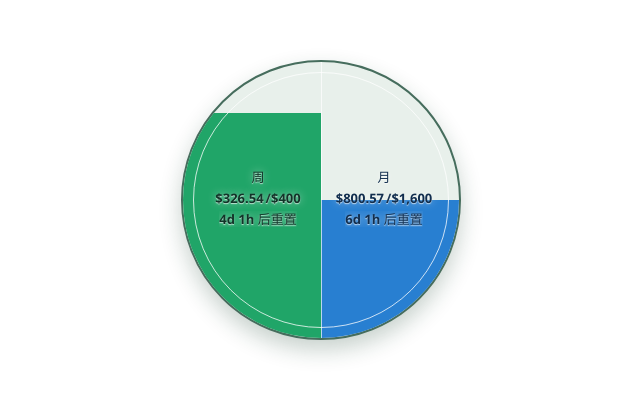
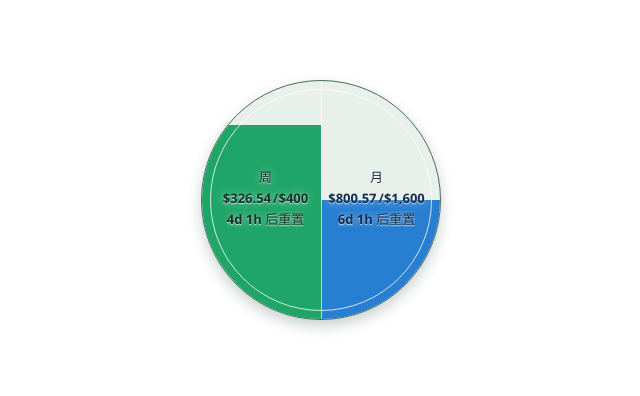
Before and after one commit to YahooYuan666/3r-waterline, a React (Vite) app: page / in a window 1280 px wide. Shown: the part 200-596 px from the top of the page, without its empty margins (319-959 px from the left). Built offline with nearby package versions, Linux system fonts and the light colour scheme.

Commit message:
feat: compact the quota overlay

```diff
--- a/src/styles.css
+++ b/src/styles.css
@@ -29,11 +29,11 @@ button:focus-visible {
   display: grid;
   min-height: 100dvh;
   place-items: center;
-  padding: 16px;
+  padding: 8px;
 }
 
 .waterline-overlay {
-  width: min(100%, 280px);
+  width: min(100%, 240px);
 }
 
 .quota-vessel {
@@ -41,10 +41,10 @@ button:focus-visible {
   width: 100%;
   aspect-ratio: 1;
   overflow: hidden;
-  border: 2px solid #466d5d;
+  border: 1px solid #466d5d;
   border-radius: 50%;
   background: #e8f0eb;
-  box-shadow: 0 10px 22px rgb(19 62 43 / 24%);
+  box-shadow: 0 6px 14px rgb(19 62 43 / 24%);
   isolation: isolate;
 }
 
@@ -77,7 +77,7 @@ button:focus-visible {
 
 .vessel-gloss {
   position: absolute;
-  inset: 10px;
+  inset: 8px;
   z-index: 3;
   border: 1px solid rgb(255 255 255 / 76%);
   border-radius: 50%;
@@ -86,7 +86,7 @@ button:focus-visible {
 
 .quota-content {
   position: absolute;
-  inset: 38px 12px 44px;
+  inset: 31px 8px 37px;
   z-index: 4;
   display: grid;
   grid-template-columns: 1fr 1fr;
@@ -149,9 +149,9 @@ button:focus-visible {
 
 .state-notice {
   position: absolute;
-  right: 30px;
-  bottom: 17px;
-  left: 30px;
+  right: 22px;
+  bottom: 12px;
+  left: 22px;
   z-index: 5;
   margin: 0;
   color: #264536;
@@ -169,8 +169,8 @@ button:focus-visible {
   display: grid;
   place-content: center;
   justify-items: center;
-  gap: 9px;
-  padding: 32px;
+  gap: 7px;
+  padding: 24px;
   color: #38574a;
   text-align: center;
 }
@@ -187,8 +187,8 @@ button:focus-visible {
   top: 50%;
   z-index: 6;
   display: grid;
-  width: 28px;
-  height: 28px;
+  width: 24px;
+  height: 24px;
   place-items: center;
   padding: 0;
   border: 0;
@@ -209,20 +209,9 @@ button:focus-visible {
 }
 
 .vessel-nav-previous {
-  left: 10px;
+  left: 8px;
 }
 
 .vessel-nav-next {
-  right: 10px;
+  right: 8px;
 }
-
-@media (max-width: 340px) {
-  .waterline-stage {
-    padding: 12px;
-  }
-
-  .quota-content {
-    inset-inline: 10px;
-  }
-
-}
```
Also changed, not shown: src-tauri/tauri.conf.json (+4 -4 lines), .scratch/3r-waterline/issues/01-desktop-shell-and-quota-monitor.md, .scratch/3r-waterline/user-acceptance.md, 1 other file (tests, documents, lock files or other folders).
